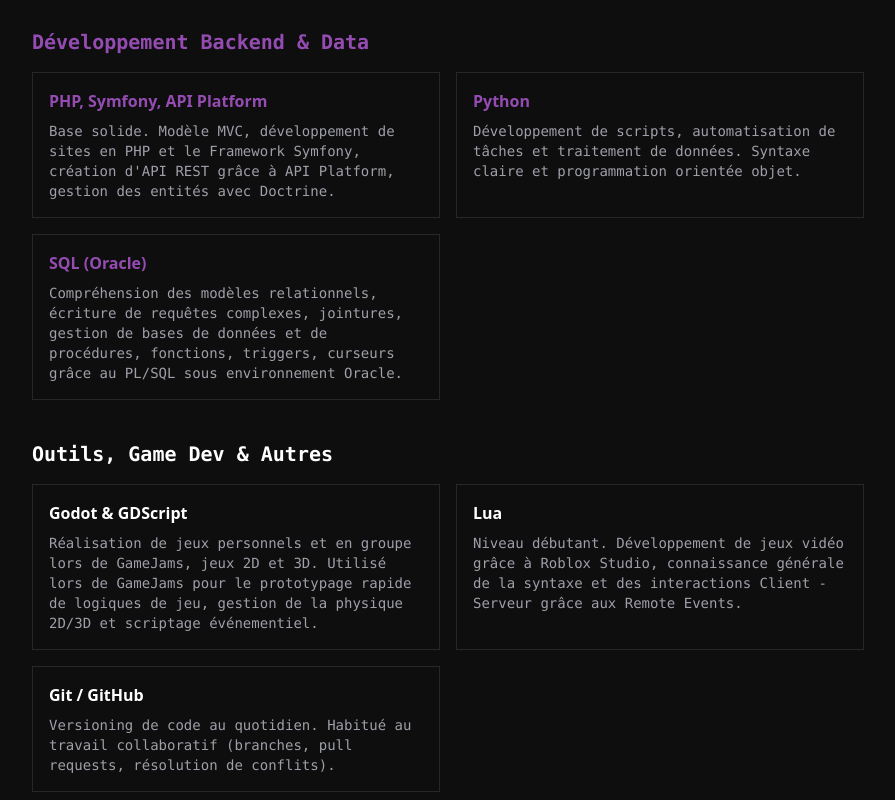
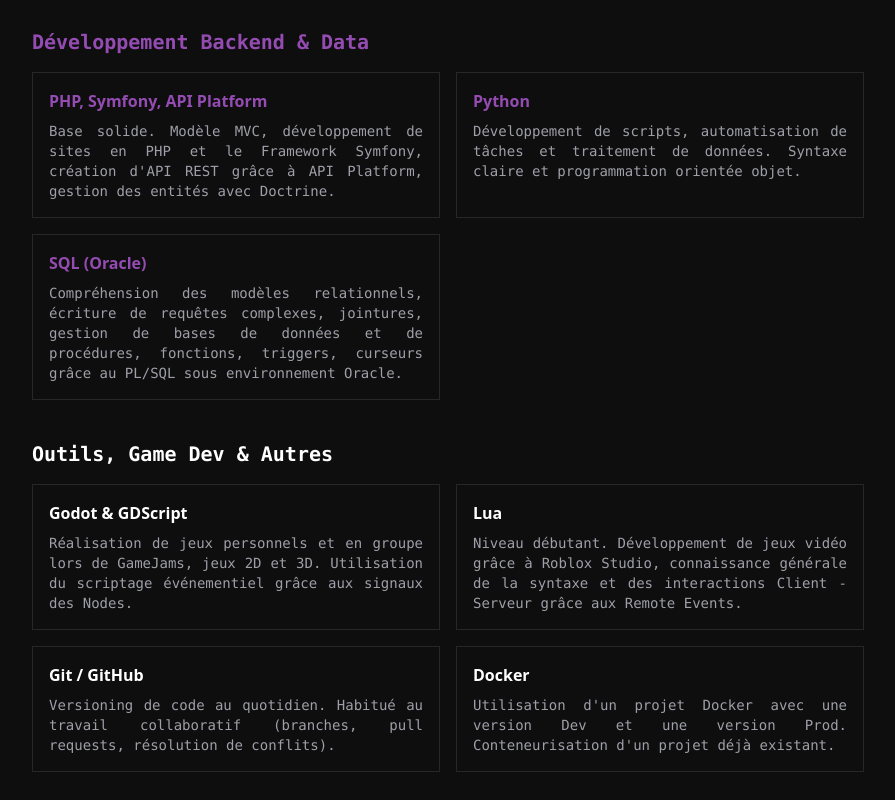
Before and after one commit to Rainbow51000/portfolio, a React (Vite) app: page /parcours in a window 1280 px wide. Shown: the part 1340-2140 px from the top of the page, without its empty margins (192-1087 px from the left). Built offline with nearby package versions, Linux system fonts and the light colour scheme.

Commit message:
Feat: Détails des pages

```diff
--- a/src/pages/contact.jsx
+++ b/src/pages/contact.jsx
@@ -9,9 +9,9 @@ export default function Contact() {
                         ← Retour à l'accueil
                     </Link>
                 </div>
-                <p className="text-sm font-mono tracking-widest uppercase mb-6 mt-8" style={{ color: "#FFB310" }}>
+                <h3 className="text-sm font-mono tracking-widest uppercase mb-6 mt-8" style={{ color: "#FFB310" }}>
                     — Contact
-                </p>
+                </h3>
                 <h2 className="text-7xl font-black uppercase leading-none">
                     PARLONS
                 </h2>
--- a/src/pages/mentions-legales.jsx
+++ b/src/pages/mentions-legales.jsx
@@ -4,9 +4,9 @@ export default function MentionsLegales() {
     return (
         <div>
             <section className="max-w-4xl mx-auto px-8 py-24">
-                <p className="text-sm font-mono tracking-widest uppercase mb-6" style={{ color: "#FFB310" }}>
+                <h3 className="text-sm font-mono tracking-widest uppercase mb-6" style={{ color: "#FFB310" }}>
                     — Informations légales
-                </p>
+                </h3>
                 <h2 className="text-5xl font-black uppercase leading-none mb-16">
                     Mentions légales
                 </h2>
@@ -16,15 +16,12 @@ export default function MentionsLegales() {
                     <div>
                         <h3 className="text-xs uppercase tracking-widest mb-4 text-white">Éditeur du site</h3>
                         <p>Ruddy Gobillard — étudiant en BUT Informatique, IUT de Reims</p>
-                        {/* PLACEHOLDER: Ajoute ton adresse postale si nécessaire */}
-                        <p>Email : <a href="mailto:ton.email@exemple.com" className="text-white underline underline-offset-2">ton.email@exemple.com</a></p>
-                        {/* PLACEHOLDER: Remplace l'email */}
+                        <p>Email : <a href="mailto:ton.email@exemple.com" className="text-white underline underline-offset-2">ruddy.gobillard@outlook.fr</a></p>
                     </div>
 
                     <div>
                         <h3 className="text-xs uppercase tracking-widest mb-4 text-white">Hébergement</h3>
-                        {/* PLACEHOLDER: Indique ton hébergeur (ex: Vercel, GitHub Pages, Netlify, OVH...) */}
-                        <p>[À compléter — ex : Site hébergé par Vercel, Inc. — 340 Pine Street, San Francisco, CA 94104, USA — vercel.com]</p>
+                        <p>Hébergement par...</p>
                     </div>
 
                     <div>
--- a/src/pages/parcours.jsx
+++ b/src/pages/parcours.jsx
@@ -2,9 +2,9 @@ export default function Parcours() {
     return (
         <div>
             <section className="max-w-4xl mx-auto px-8 py-24 text-center mt-9">
-                <p className="text-sm font-mono tracking-widest uppercase mb-6" style={{ color: "#FFB310" }}>
+                <h3 className="text-sm font-mono tracking-widest uppercase mb-6" style={{ color: "#FFB310" }}>
                     — Parcours
-                </p>
+                </h3>
                 <h2 className="text-7xl font-black uppercase leading-none">
                     FORMATION
                 </h2>
@@ -95,8 +95,7 @@ export default function Parcours() {
                                 <div className="border border-zinc-800 p-4">
                                     <span className="font-bold text-white">Godot & GDScript</span>
                                     <p className="text-sm text-zinc-400 mt-2 font-mono">
-                                        Réalisation de jeux personnels et en groupe lors de GameJams, jeux 2D et 3D.
-                                        Utilisé lors de GameJams pour le prototypage rapide de logiques de jeu, gestion de la physique 2D/3D et scriptage événementiel.
+                                        Réalisation de jeux personnels et en groupe lors de GameJams, jeux 2D et 3D. Utilisation du scriptage événementiel grâce aux signaux des Nodes.
                                     </p>
                                 </div>
                                 <div className="border border-zinc-800 p-4">
@@ -111,6 +110,12 @@ export default function Parcours() {
                                         Versioning de code au quotidien. Habitué au travail collaboratif (branches, pull requests, résolution de conflits).
                                     </p>
                                 </div>
+                                <div className="border border-zinc-800 p-4 md:col-span-2 lg:col-span-1">
+                                    <span className="font-bold text-white">Docker</span>
+                                    <p className="text-sm text-zinc-400 mt-2 font-mono">
+                                        Utilisation d'un projet Docker avec une version Dev et une version Prod. Conteneurisation d'un projet déjà existant.
+                                    </p>
+                                </div>
                             </div>
                         </div>
                     </div>
--- a/src/pages/projets.jsx
+++ b/src/pages/projets.jsx
@@ -4,9 +4,9 @@ export default function Projets() {
     return (
         <div>
             <section className="max-w-4xl mx-auto px-8 py-24 text-center mt-9">
-                <p className="text-sm font-mono tracking-widest uppercase mb-6" style={{ color: "#FFB310" }}>
+                <h3 className="text-sm font-mono tracking-widest uppercase mb-6" style={{ color: "#FFB310" }}>
                     — Projets
-                </p>
+                </h3>
                 <h2 className="text-7xl font-black uppercase leading-none">
                     MES
                 </h2>
--- a/src/style.css
+++ b/src/style.css
@@ -4,3 +4,7 @@ body{
     background: #0e0e0e;
     color:white;
 }
+
+p{
+    text-align: justify;
+}
```
